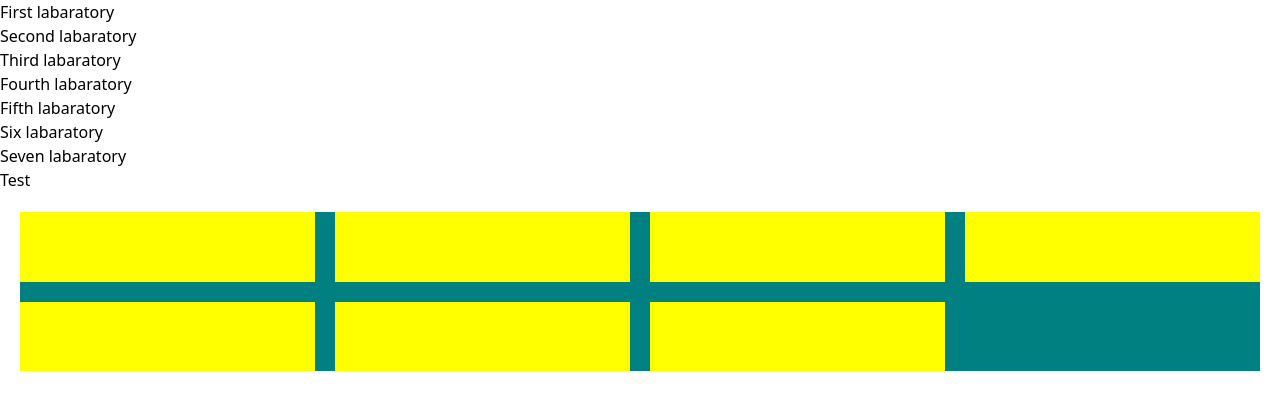
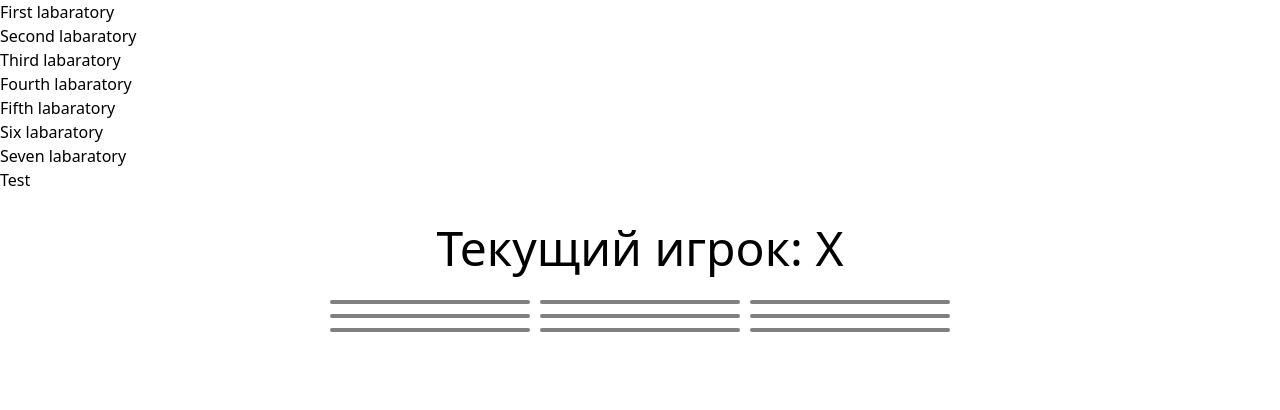
Before and after one commit to Unstate/ispu-web-laboratory-work, a React (Vite) app: page /test in a window 1280 px wide. Shown: the top 410 px of the page. Built offline with nearby package versions, Linux system fonts and the light colour scheme.

Commit message:
#rf code and #add tic-tac-toe

```diff
--- a/src/components/SideBar.tsx
+++ b/src/components/SideBar.tsx
@@ -1,12 +1,15 @@
 import { Link, useLocation } from "react-router-dom";
 import { routes } from "../constants/routes";
+import {useState} from "react";
 
 const SideBar = () => {
   const location = useLocation();
   const pathname = location.pathname;
+  const [visible, setVisible] = useState<boolean>(false)
 
   return (
-    <aside className="w-1/6 min-h-screen bg-[#F1F2F7] py-10">
+      <>
+          <aside className="w-1/6 min-h-screen bg-[#F1F2F7] py-10 lg:block hidden">
               <div className="flex flex-col gap-10">
                   {routes.map((route, index) => (
                       <Link key={index} to={route.path}>
@@ -21,6 +24,30 @@ const SideBar = () => {
                   ))}
               </div>
           </aside>
+          <div className={'absolute z-40 top-[5%] left-[5%] flex flex-col gap-2 lg:hidden block'} onClick={() => setVisible((prev:any) => !prev)}>
+              <span className={'w-10 h-1 bg-[#FF5824] rounded-[5px]'}></span>
+              <span className={'w-10 h-1 bg-[#FF5824] rounded-[5px]'}></span>
+              <span className={'w-10 h-1 bg-[#FF5824] rounded-[5px]'}></span>
+          </div>
+          {visible
+              ?
+              <div className={'w-[60%] min-h-screen absolute top-0 left-0 border-2 backdrop-blur p-3'}>
+                  <div className="flex flex-col gap-10 mt-[30%]">
+                      {routes.map((route, index) => (
+                          <Link key={index} to={route.path}>
+                              <div
+                                  className={`p-4 py-6  transition-all ease-in text-[#FF5824] text-[3vw] hover:bg-[#181513] hover:cursor-pointer hover:text-white text-center ${
+                                      pathname === route.path ? `${route.color}` : ""
+                                  }`}
+                              >
+                                  {route.title}
+                              </div>
+                          </Link>
+                      ))}
+                  </div>
+              </div>
+              : null}
+      </>
   );
 };
 
--- /dev/null
+++ b/src/constants/tictactoe.ts
@@ -0,0 +1,43 @@
+
+export type TTictactoe = {
+    id:number,
+    value:'X' | 'O' | null,
+}
+export const tictactoeData: TTictactoe[] = [
+    {
+        id: 0,
+        value: null,
+    },
+    {
+        id: 1,
+        value: null,
+    },
+    {
+        id: 2,
+        value: null,
+    },
+    {
+        id: 3,
+        value: null,
+    },
+    {
+        id: 4,
+        value: null,
+    },
+    {
+        id: 5,
+        value: null,
+    },
+    {
+        id: 6,
+        value: null,
+    },
+    {
+        id: 7,
+        value: null,
+    },
+    {
+        id: 8,
+        value: null,
+    }
+]
--- a/src/pages/Test.tsx
+++ b/src/pages/Test.tsx
@@ -1,44 +1,87 @@
 import styles from '../styles/test.module.scss'
+import {tictactoeData, TTictactoe} from "../constants/tictactoe.ts";
+import {useEffect, useState} from "react";
+import {checkEndGame, checkIncludes} from "../utils/checkEndGame.ts";
+import clsx from "clsx";
 
 const Test = () => {
+
+    const [data, setData] = useState<TTictactoe[]>(tictactoeData)
+    const [currentPlayer, setCurrentPlayer] = useState<string>('1')
+    const [result, setResult] = useState(checkEndGame(data))
+
+    const handleOnClick = (id: number) => {
+        if (currentPlayer === '1') {
+            setData(data.map((dataElement: TTictactoe) =>
+                dataElement.id === id
+                    ?
+                    {
+                        ...dataElement,
+                        value: 'X'
+                    }
+                    : dataElement)
+            )
+            setCurrentPlayer('2')
+        } else if (currentPlayer === '2') {
+            setData(data.map((dataElement: TTictactoe) =>
+                dataElement.id === id
+                    ?
+                    {
+                        ...dataElement,
+                        value: 'O'
+                    }
+                    : dataElement)
+            )
+            setCurrentPlayer('1')
+        }
+    }
+
+    const handleRestart = () => {
+        setData(tictactoeData)
+        setResult(checkEndGame(tictactoeData))
+        setCurrentPlayer('1')
+    }
+
+    useEffect(() => {
+        setResult(checkEndGame(data))
+    }, [data])
+
     return (
         <main className={styles.wrapper}>
-        <section className={styles.products}>
-            <div className={styles.products_item}>
-                <div className={styles.products_item_section}></div>
-                <div className={styles.products_item_section}></div>
-                <div className={styles.products_item_section}></div>
+            <div className={styles.infoAboutPlayer}>
+                {result === null ?
+                    <p>Текущий игрок: {currentPlayer.length && currentPlayer === '1' ? 'X' : 'O'}</p> : null}
+                <div className={styles.endGameInfoWrapper}>
+                    {result !== null
+                        ?
+                        <>
+                            <p>
+                                {result !== null
+                                    ? result.winner && result.winner !== 'draw' ? `Победил игрок: ${result.winner}`
+                                        : 'Ничья'
+                                    : null}
+                            </p>
+                            <button className={styles.restartButton} onClick={(e) => {
+                                e.preventDefault()
+                                handleRestart()
+                            }}>Перезапустить
+                            </button>
+                        </>
+                        : null}
                 </div>
-            <div className={styles.products_item}>
-                <div className={styles.products_item_section}></div>
-                <div className={styles.products_item_section}></div>
-                <div className={styles.products_item_section}></div>
             </div>
-            <div className={styles.products_item}>
-                <div className={styles.products_item_section}></div>
-                <div className={styles.products_item_section}></div>
-                <div className={styles.products_item_section}></div>
-            </div>
-            <div className={styles.products_item}>
-                <div className={styles.products_item_section}></div>
-                <div className={styles.products_item_section}></div>
-                <div className={styles.products_item_section}></div>
-            </div>
-            <div className={styles.products_item}>
-                <div className={styles.products_item_section}></div>
-                <div className={styles.products_item_section}></div>
-                <div className={styles.products_item_section}></div>
-            </div>
-            <div className={styles.products_item}>
-                <div className={styles.products_item_section}></div>
-                <div className={styles.products_item_section}></div>
-                <div className={styles.products_item_section}></div>
-            </div>
-            <div className={styles.products_item}>
-                <div className={styles.products_item_section}></div>
-                <div className={styles.products_item_section}></div>
-                <div className={styles.products_item_section}></div>
-            </div>
+            <section className={styles.tictactoeContainer}>
+                {data.map((tic: TTictactoe) =>
+                    <div
+                        key={tic.id}
+                        className={clsx(styles.item, {
+                            [styles.winItem]: result ? checkIncludes(result.positions, tic.id) : false,
+                            [styles.notWinItem]: result ? !checkIncludes(result.positions, tic.id) : false
+                        })}
+                        onClick={() => result === null ? handleOnClick(tic.id) : () => {
+                        }}>
+                        {tic.value ? tic.value : null}
+                    </div>)}
             </section>
         </main>
     )
--- a/src/styles/test.module.scss
+++ b/src/styles/test.module.scss
@@ -1,28 +1,84 @@
 .wrapper {
     padding: 20px;
     width: 100%;
+    display:flex;
+    flex-direction: column;
+    gap: 1rem;
+    justify-content: center;
+    align-items: center;
+    text-align: center;
 
-    .products {
-        background:teal;
-        width: 100%;
-        height:100%;
-        display:grid;
-        grid-template-columns: repeat(4, 1fr);
-        grid-template-rows: auto;
-        gap: 20px;
+    .infoAboutPlayer {
+        color:#000000;
+        font-size:3rem;
+    }
 
-        &_item {
-            background:yellow;
-            display:grid;
-            grid-template-columns: 1fr;
-            grid-template-rows: 3fr 2fr 1fr;
-            gap: 20px;
-            padding: 5%;
+    .tictactoeContainer {
+        display: grid;
+        grid-template-columns: repeat(3,1fr);
+        grid-template-rows: repeat(3,1fr);
+        gap:10px;
+        width: 50%;
+        height: 50%;
 
-            &_section  {
-                background:gray;
+        .item {
+            border: 2px solid gray;
+            color:gray;
+            border-radius: 10px;
+            cursor: pointer;
+            transition: all 0.3s ease-in-out;
+            background-color: transparent;
+            display: flex;
+            justify-content: center;
+            align-items: center;
+            font-size:6rem;
+
+            @media screen and (max-width:900px) {
+                font-size:3rem;
+            }
+
+            &:hover {
+                background-color: gray;
+                color: #fff;
+            }
+        }
+
+        .winItem {
+            background-color: aqua;
+            color: #ffffff;
+            border-color: aqua;
+            pointer-events: none;
+
+            &:hover {
+                background-color: aqua;
+                color: #ffffff;
+            }
+        }
+
+        .notWinItem {
+            background-color: gray;
+            color: #ffffff;
+            opacity: 0.5;
+            pointer-events: none;
+        }
+    }
+
+    .endGameInfoWrapper {
+        display: flex;
+        gap:2rem;
+        align-items: center;
+
+        .restartButton {
+            border: 2px solid aqua;
+            padding: 1rem 2rem;
+            border-radius: 10px;
+            transition: all 0.3s ease-in-out;
+            background-color: transparent;
+
+            &:hover {
+                background-color: aqua;
+                color: #ffffff;
             }
         }
     }
-
 }
--- /dev/null
+++ b/src/utils/checkEndGame.ts
@@ -0,0 +1,37 @@
+import {TTictactoe} from "../constants/tictactoe.ts";
+
+export type WinResult = {
+    winner: 'X' | 'O' | null | 'draw';
+    positions: number[];
+} | null;
+
+export const checkEndGame = (board:TTictactoe[]): WinResult  => {
+
+    const winPatterns: number[][] = [
+        [0, 1, 2], [3, 4, 5], [6, 7, 8], // Горизонтальные линии
+        [0, 3, 6], [1, 4, 7], [2, 5, 8], // Вертикальные линии
+        [0, 4, 8], [2, 4, 6]             // Диагонали
+    ];
+
+    // Проверка выигрышных комбинаций
+    for (const pattern of winPatterns) {
+        const [a, b, c] = pattern;
+        if (board[a].value && board[a].value === board[b].value && board[a].value === board[c].value) {
+            return {
+                winner: board[a].value,
+                positions: [a, b, c]
+            };
+        }
+    }
+
+    // Проверка на ничью
+    if (board.every(cell => cell.value !== null)) {
+        return { winner: 'draw', positions: [] };
+    }
+
+    return null; // Игра не завершена
+}
+
+export const checkIncludes = (array:number[], id:number):boolean => {
+    return array.includes(id)
+}
```
Lines whose indentation alone changed are shown as unchanged.
